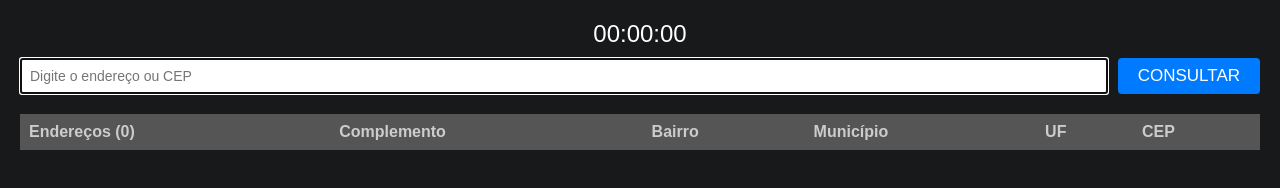
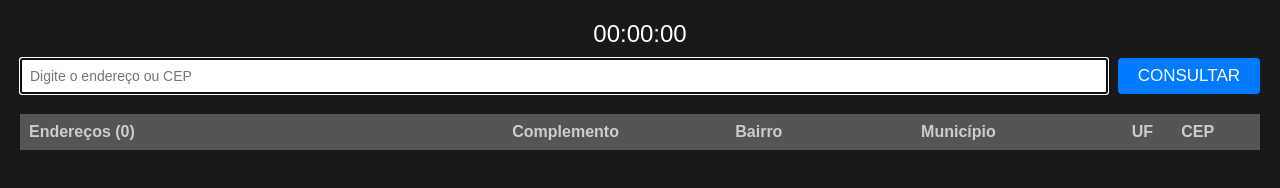
Before and after one commit to Opseua/Sniffer_Python, a website: page src/resources/buscarEndereco.html in a window 1280 px wide. Drawn offline with Linux system fonts and the light colour scheme; no server answers.

Commit message:
Melhorias de coluna da tabela

```diff
--- a/src/resources/buscarEndereco.html
+++ b/src/resources/buscarEndereco.html
@@ -18,11 +18,11 @@
         <thead>
             <tr>
                 <th>Endereços (0)</th>
-                <th>Complemento</th>
-                <th>Bairro</th>
-                <th>Município</th>
-                <th>UF</th>
-                <th>CEP</th>
+                <th style="width: 18%;">Complemento</th>
+                <th style="width: 15%;">Bairro</th>
+                <th style="width: 17%;">Município</th>
+                <th style="width: 4%;">UF</th>
+                <th style="width: 7%;">CEP</th>
             </tr>
         </thead>
         <tbody></tbody>
```
